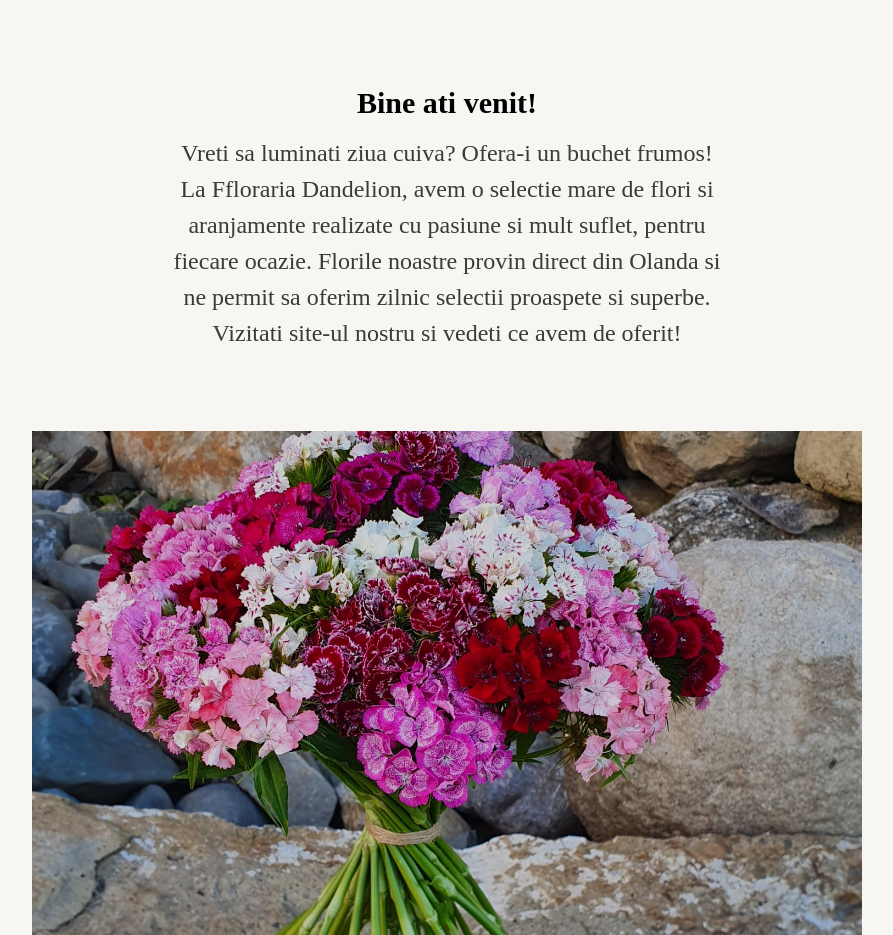
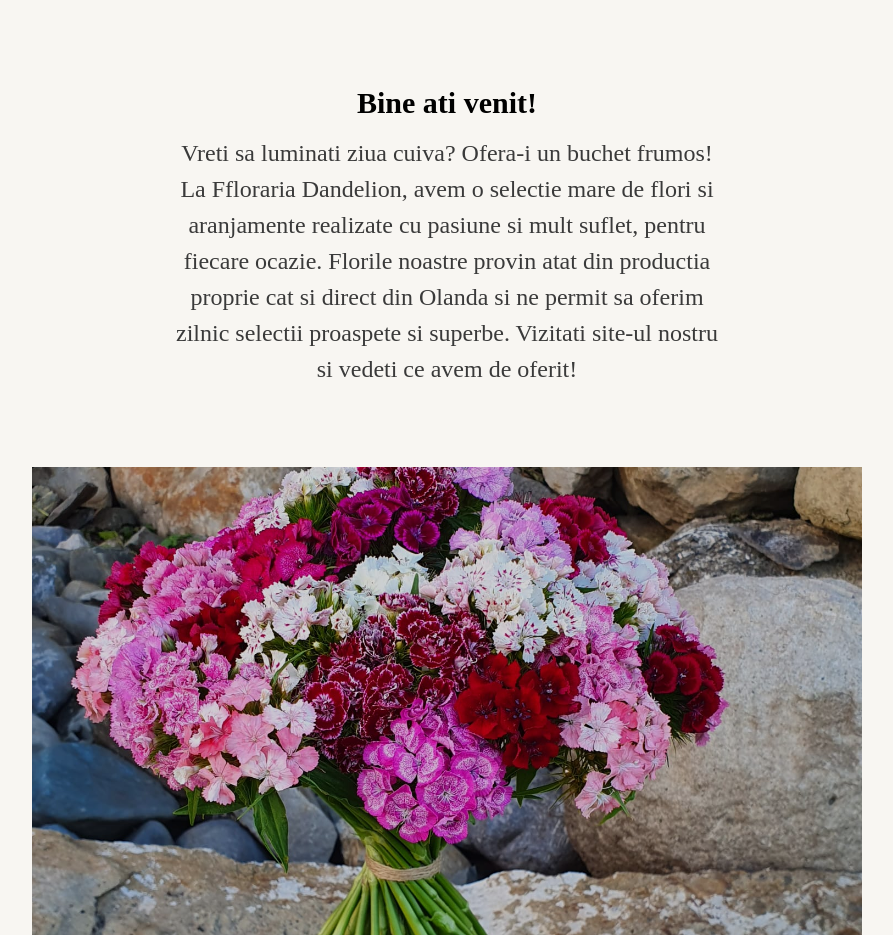
Before and after one commit to HoreaMatei/dandelion, a Next.js app: page / in a window 1280 px wide. Shown: the part 960-1895 px from the top of the page, without its empty margins (193-1086 px from the left). Built offline with nearby package versions, Linux system fonts and the light colour scheme; no server answers; a web font is replaced by a local one; what @storyblok/react would draw is missing.

Commit message:
description changes

```diff
--- a/app/components/cover/Cover.js
+++ b/app/components/cover/Cover.js
@@ -76,9 +76,10 @@ export const Cover = () => {
                 Vreti sa luminati ziua cuiva? Ofera-i un buchet frumos! La
                 Ffloraria Dandelion, avem o selectie mare de flori si
                 aranjamente realizate cu pasiune si mult suflet, pentru fiecare
-                ocazie. Florile noastre provin direct din Olanda si ne permit sa
-                oferim zilnic selectii proaspete si superbe. Vizitati site-ul
-                nostru si vedeti ce avem de oferit!{" "}
+                ocazie. Florile noastre provin atat din productia proprie cat si
+                direct din Olanda si ne permit sa oferim zilnic selectii
+                proaspete si superbe. Vizitati site-ul nostru si vedeti ce avem
+                de oferit!{" "}
               </p>
             </div>
           </RevealOnScroll>
--- a/app/components/swipe/SimpleGallery.js
+++ b/app/components/swipe/SimpleGallery.js
@@ -24,7 +24,7 @@ export default function SimpleGallery(props) {
         <a
           className="galerie_foto_img"
           href={image}
-          data-pswp-width={1600}
+          data-pswp-width={1650}
           data-pswp-height={1900}
           key={props.galleryID + "-" + index}
           target="_blank"
```
